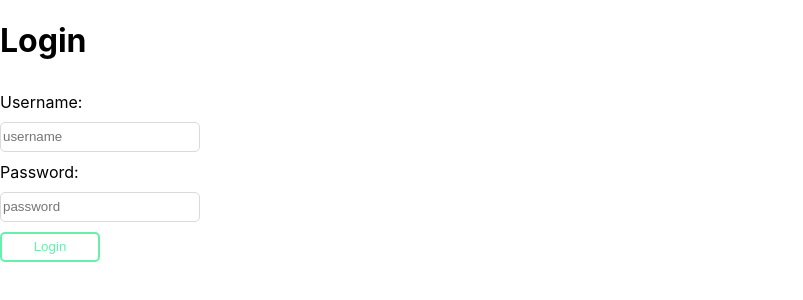
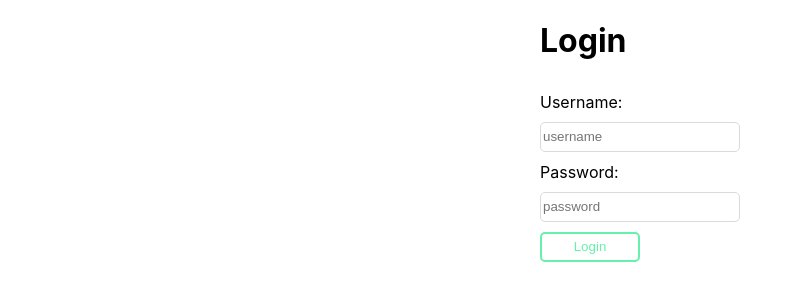
Before and after one commit to ca1c/simpleBlog, a Next.js app: page /login in a window 1280 px wide. Shown: the top 300 px of the page, without its empty margins (0-803 px from the left). Built offline with nearby package versions, Linux system fonts and the light colour scheme.

Commit message:
fixed error with undeclared variables

```diff
--- a/pages/register.js
+++ b/pages/register.js
@@ -6,7 +6,7 @@ import Head from 'next/head'
 
 export default function Register() {
 
-    [registryDetails, setRegistryDetails] = useState({username: "", email: "", password: ""})
+    const [registryDetails, setRegistryDetails] = useState({username: "", email: "", password: ""})
 
     function handleUsernameChange(e) {
         var value = e.target.value;
--- a/styles/login.module.css
+++ b/styles/login.module.css
@@ -19,7 +19,7 @@
     flex-direction: column;
     gap: 10px;
     margin: 0 auto;
-
+    max-width: 200px;
 }
 .input {
     border-radius: 5px;
```
